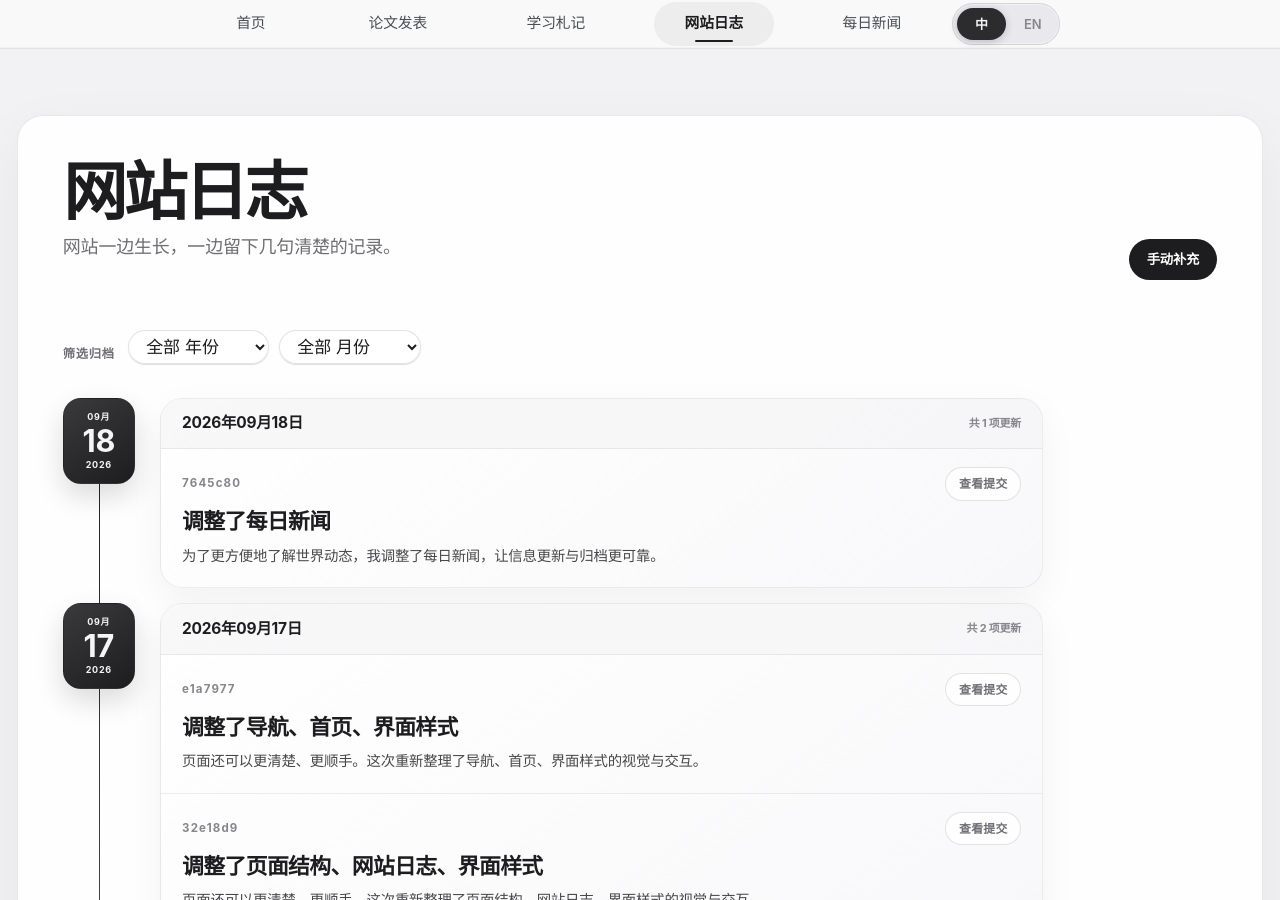
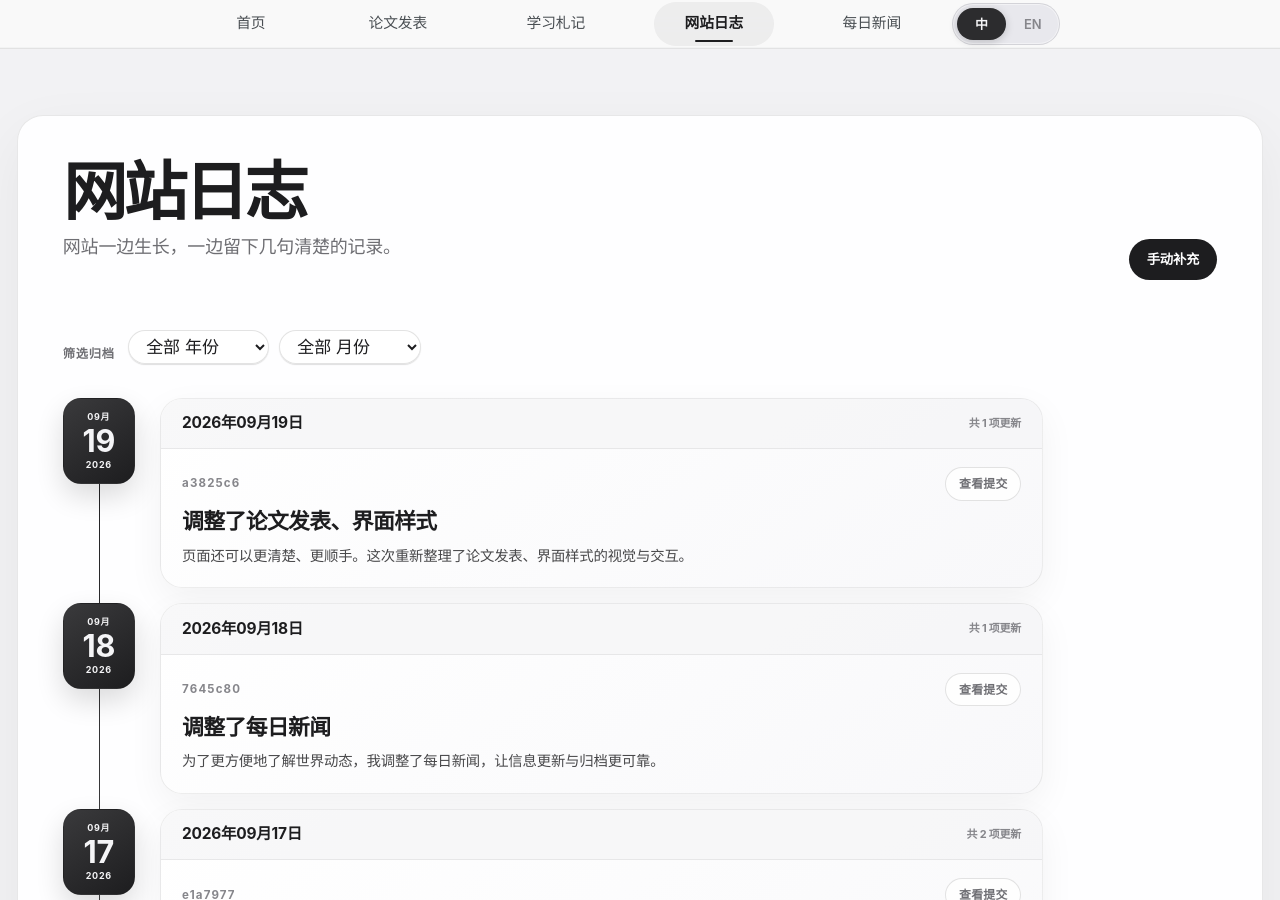
Before and after one commit to HaoxiangLuo/HaoxiangLuo.github.io, a Jekyll site: the page built from _pages/site-log-zh.html, in a window 1280 px wide and 900 px high. Built offline with Jekyll 4.4.1, drawn with Linux system fonts in a browser that asks for light colours; a style sheet for code colours, icons or effects is not loaded.

Commit message:
Record site update a3825c6701942df0a364cbdd198cc4bb1126d0ae

```diff
--- a/_data/site_updates.json
+++ b/_data/site_updates.json
@@ -1,4 +1,18 @@
 [
+  {
+    "date": "2026-09-19",
+    "title_zh": "调整了论文发表、界面样式",
+    "title_en": "Refined Publications, interface styling",
+    "message": "Add password-protected publications export feature",
+    "story_zh": "页面还可以更清楚、更顺手。这次重新整理了论文发表、界面样式的视觉与交互。",
+    "story_en": "The site could feel clearer and easier to use, so I refined the visual design and interaction of Publications, interface styling.",
+    "purpose_zh": "持续改进网站内容、信息组织与使用体验。",
+    "purpose_en": "Add password-protected publications export feature",
+    "details_zh": "调整论文发表页面的内容或筛选浏览方式。优化页面的排版、间距与响应式视觉效果。优化页面筛选或其他交互体验。",
+    "details_en": "Refined publication content or its browsing controls. Improved typography, spacing, and responsive visual presentation. Improved page filtering or other interactions.",
+    "sha": "a3825c6",
+    "url": "https://github.com/HaoxiangLuo/HaoxiangLuo.github.io/commit/a3825c6701942df0a364cbdd198cc4bb1126d0ae"
+  },
   {
     "date": "2026-09-18",
     "title_zh": "调整了每日新闻",
```
